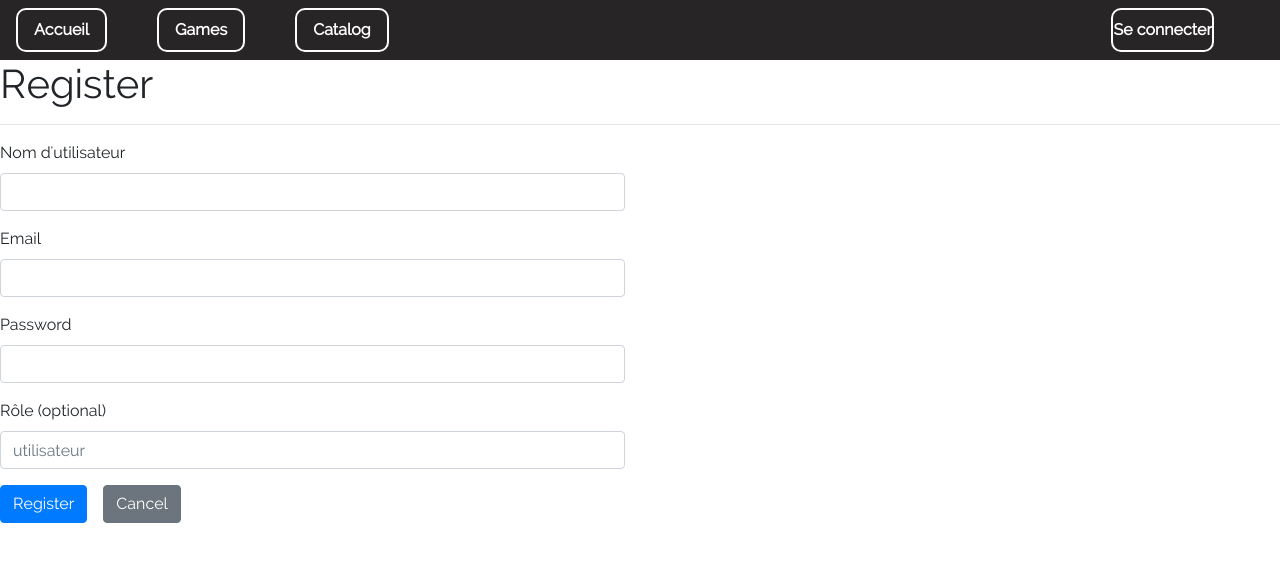
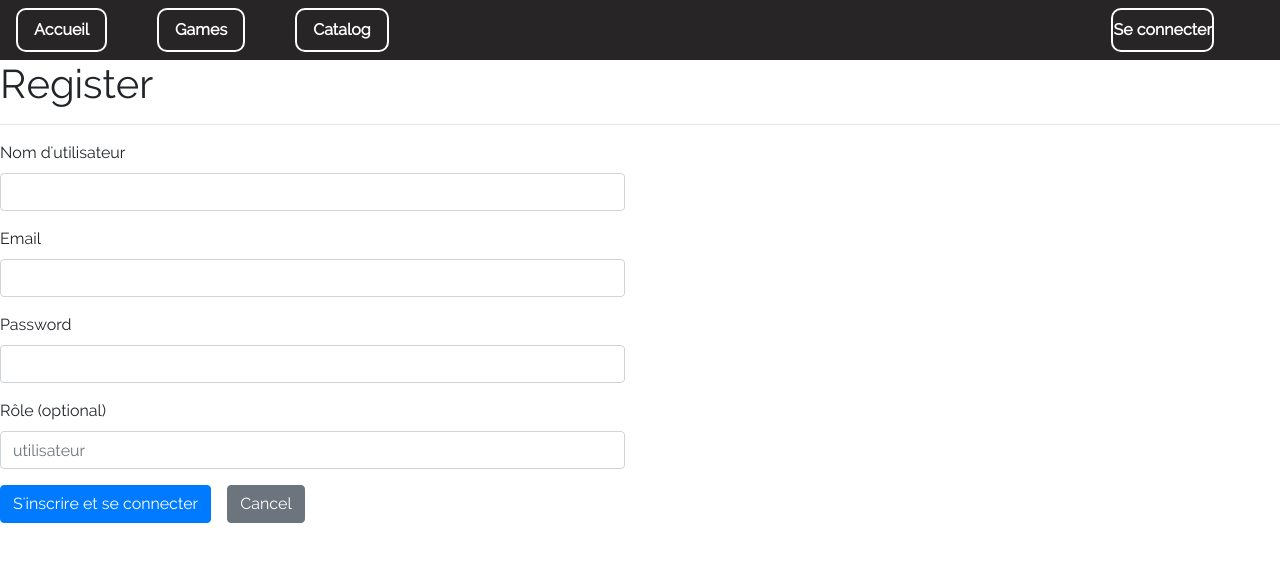
Before and after one commit to awheart/catalogue, a Nuxt app: page /users/register in a window 1280 px wide. Shown: the top 562 px of the page. Built offline with nearby package versions, Linux system fonts and the light colour scheme; no server answers.

Commit message:
missing change in register vue

```diff
--- a/pages/users/register.vue
+++ b/pages/users/register.vue
@@ -49,7 +49,7 @@
             </div>
         </div>
 
-          <input type="submit" value="Register" class="btn btn-primary mr-3">
+          <input type="submit" value="S'inscrire et se connecter" class="btn btn-primary mr-3">
           <nuxt-link to="/" class="btn btn-secondary mr-3">Cancel</nuxt-link>
 
         </form>
@@ -66,7 +66,7 @@ export default {
   data(){
     return{
       errors:null,
-      name:null,
+      username:null,
       email:null,
       password:null,
       status:false,
@@ -75,7 +75,7 @@ export default {
   methods:{
     async register(){
       const registerSuccessful = await this.$axios.post('/api/users/register', {
-          name: this.name,
+          username: this.username,
           email: this.email,
           password: this.password,
           role: this.role
```
